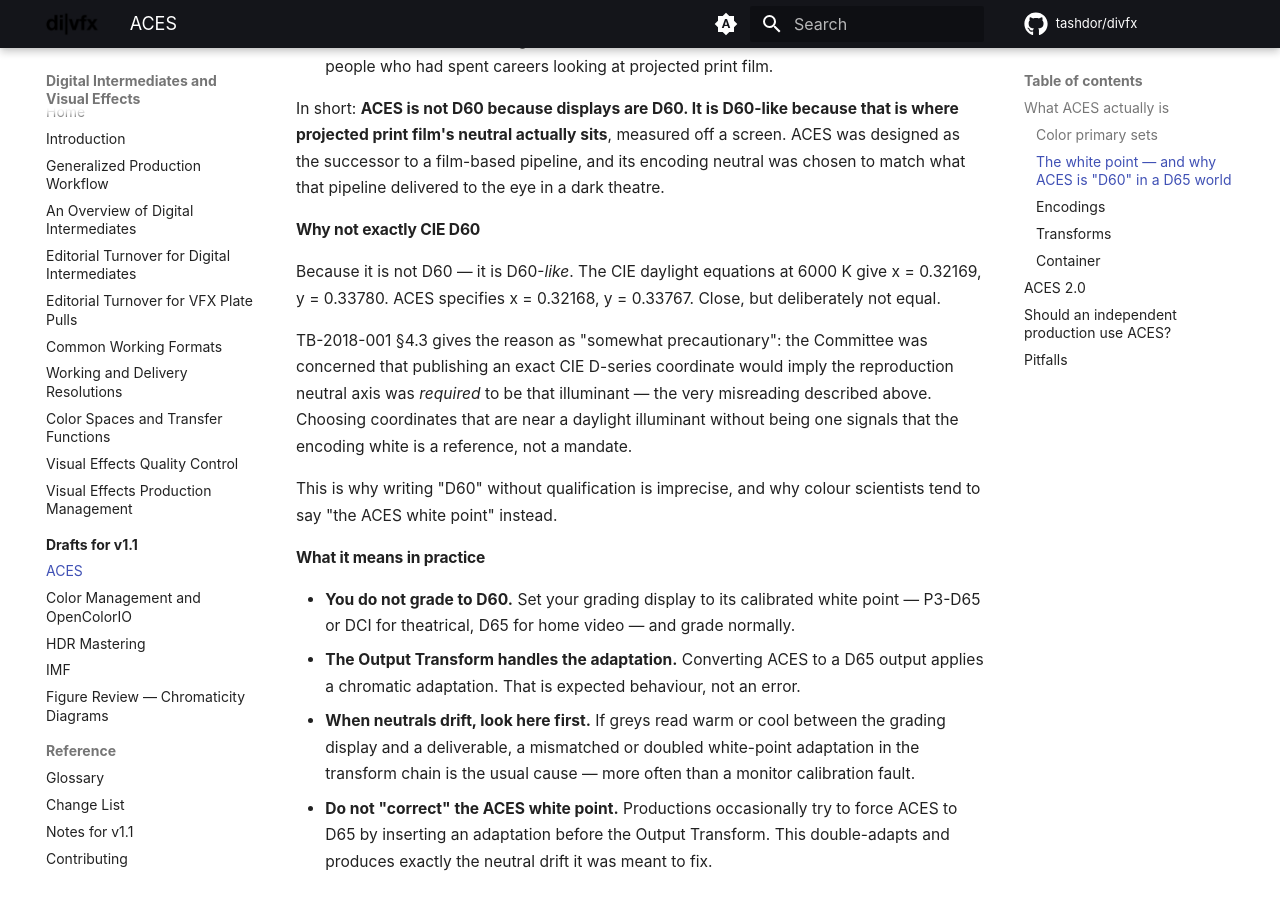
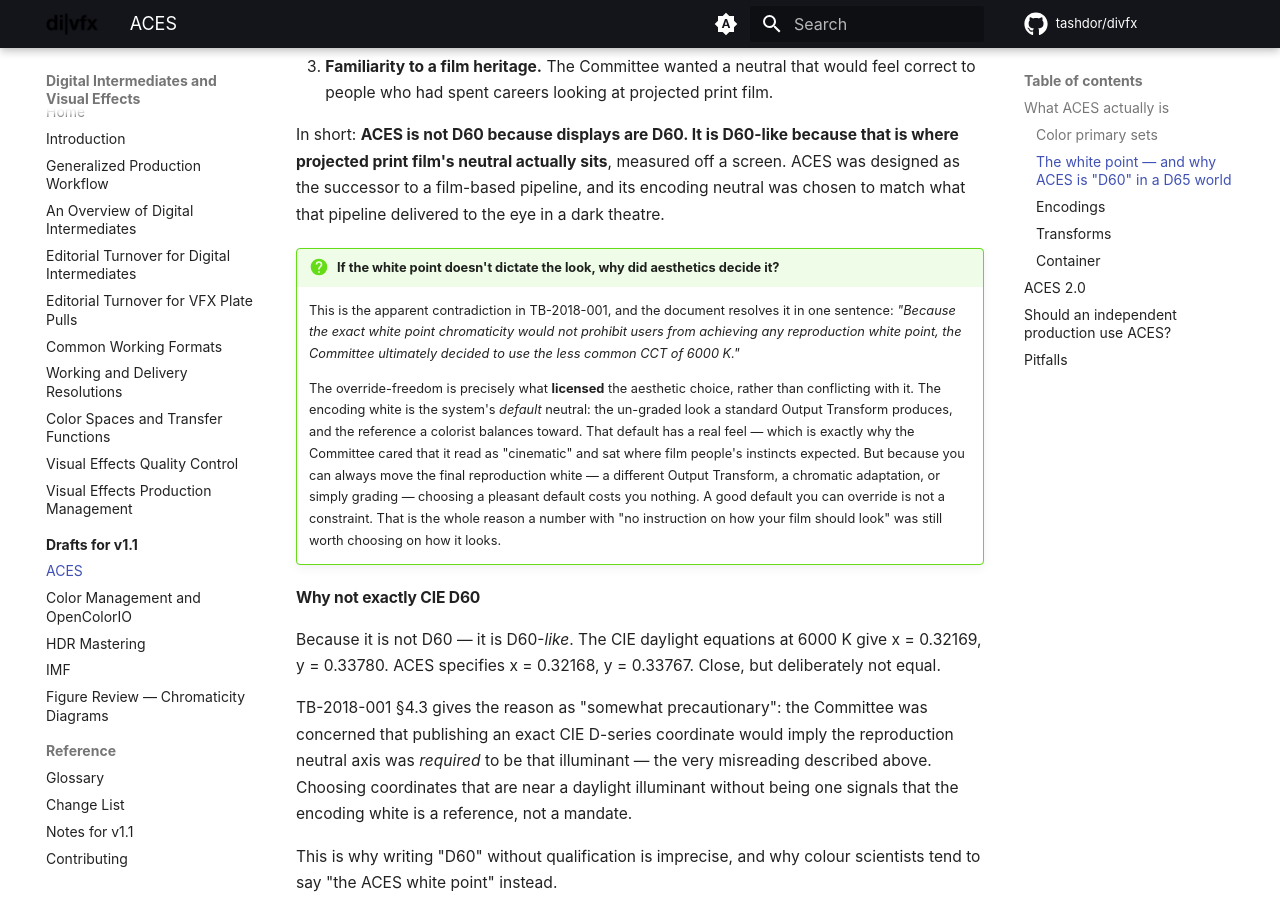
Before and after one commit to tashdor/divfx, an MkDocs documentation site: the page built from docs/drafts/aces.md, in a window 1280 px wide and 900 px high, scrolled down 3235 px. Built offline with MkDocs 1.6.1 and Material for MkDocs 9.7.7, drawn with Linux system fonts in a browser that asks for light colours; comment, search, counter and statistics services are not loaded; the version menu is left out; some of the changed text lies outside the part shown.

Commit message:
ACES draft: resolve the default-vs-mandate tension in the white point
A careful reading exposed an apparent contradiction: the draft said the
encoding white point is "a property of the coordinate system, not an
instruction about how your film should look," yet also that it was chosen
for aesthetic "cinematic feel" and film-heritage familiarity. If it has no
appearance effect, why would feel decide it?

The overstatement was mine. The white point is not appearance-neutral -- it
is the system's DEFAULT neutral: the un-graded look a standard Output
Transform yields, and the reference a colorist balances toward. That has a
real feel. What it is not is a MANDATE, because the final reproduction white
is overridable (different Output Transform, chromatic adaptation, grading).

TB-2018-001 resolves it in one sentence -- the override-freedom is what
licensed the aesthetic choice: "Because the exact white point chromaticity
would not prohibit users from achieving any reproduction white point, the
Committee ultimately decided to use the less common CCT of 6000 K." A good
default you can override is not a constraint.

- Reworded the "does not constrain your image" paragraph from
  coordinate-system/property to default/reference vs mandate.
- Added a Q&A admonition under "Why 6000 K specifically" that states and
  resolves the tension explicitly, quoting the source.

Co-Authored-By: Claude Opus 4.8 <noreply@anthropic.com>

```diff
--- a/docs/drafts/aces.md
+++ b/docs/drafts/aces.md
@@ -86,10 +86,11 @@ Across the whole chain, almost nothing lands on D60. So why is the interchange e
     (ACES2065-1 R=G=B) may match the ACES white point, the display calibration white point, or any
     other white point preferred for technical or aesthetic reasons."
 
-The encoding white point is the chromaticity you get when R = G = B **in the encoding**. It is a
-property of the coordinate system, not an instruction about how your film should look. A show
-working in ACES can grade to a D65 neutral axis and deliver a D65 master; nothing about the
-encoding prevents it. TB-2018-001 notes this misreading is common enough that the Committee
+The encoding white point is the chromaticity you get when R = G = B **in the encoding**. It is the
+system's *default* neutral — the reference the standard rendering and your grading tools are built
+around — not a *mandate* on the final image. A show working in ACES can grade to a D65 neutral
+axis and deliver a D65 master; nothing about the encoding prevents it. TB-2018-001 notes this
+misreading — that the number fixes the delivered look — is common enough that the Committee
 worried about it when choosing the coordinates in the first place.
 
 The useful analogy is the [DCI-X'Y'Z'](../color.md#dci-xyz) encoding white point, which is the
@@ -123,6 +124,22 @@ In short: **ACES is not D60 because displays are D60. It is D60-like because tha
 projected print film's neutral actually sits**, measured off a screen. ACES was designed as the
 successor to a film-based pipeline, and its encoding neutral was chosen to match what that
 pipeline delivered to the eye in a dark theatre.
+
+!!! question "If the white point doesn't dictate the look, why did aesthetics decide it?"
+    This is the apparent contradiction in TB-2018-001, and the document resolves it in one
+    sentence: *"Because the exact white point chromaticity would not prohibit users from achieving
+    any reproduction white point, the Committee ultimately decided to use the less common CCT of
+    6000 K."*
+
+    The override-freedom is precisely what **licensed** the aesthetic choice, rather than
+    conflicting with it. The encoding white is the system's *default* neutral: the un-graded look
+    a standard Output Transform produces, and the reference a colorist balances toward. That
+    default has a real feel — which is exactly why the Committee cared that it read as "cinematic"
+    and sat where film people's instincts expected. But because you can always move the final
+    reproduction white — a different Output Transform, a chromatic adaptation, or simply grading —
+    choosing a pleasant default costs you nothing. A good default you can override is not a
+    constraint. That is the whole reason a number with "no instruction on how your film should
+    look" was still worth choosing on how it looks.
 
 #### Why not exactly CIE D60
 
```
